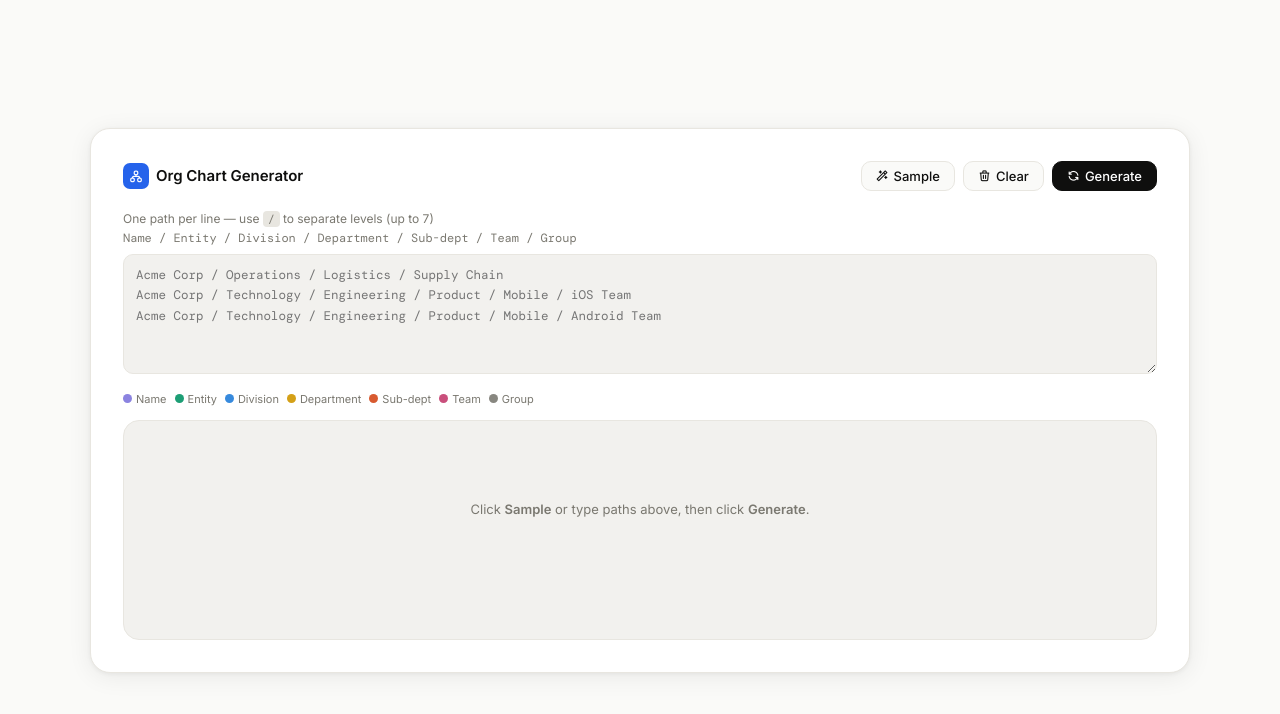
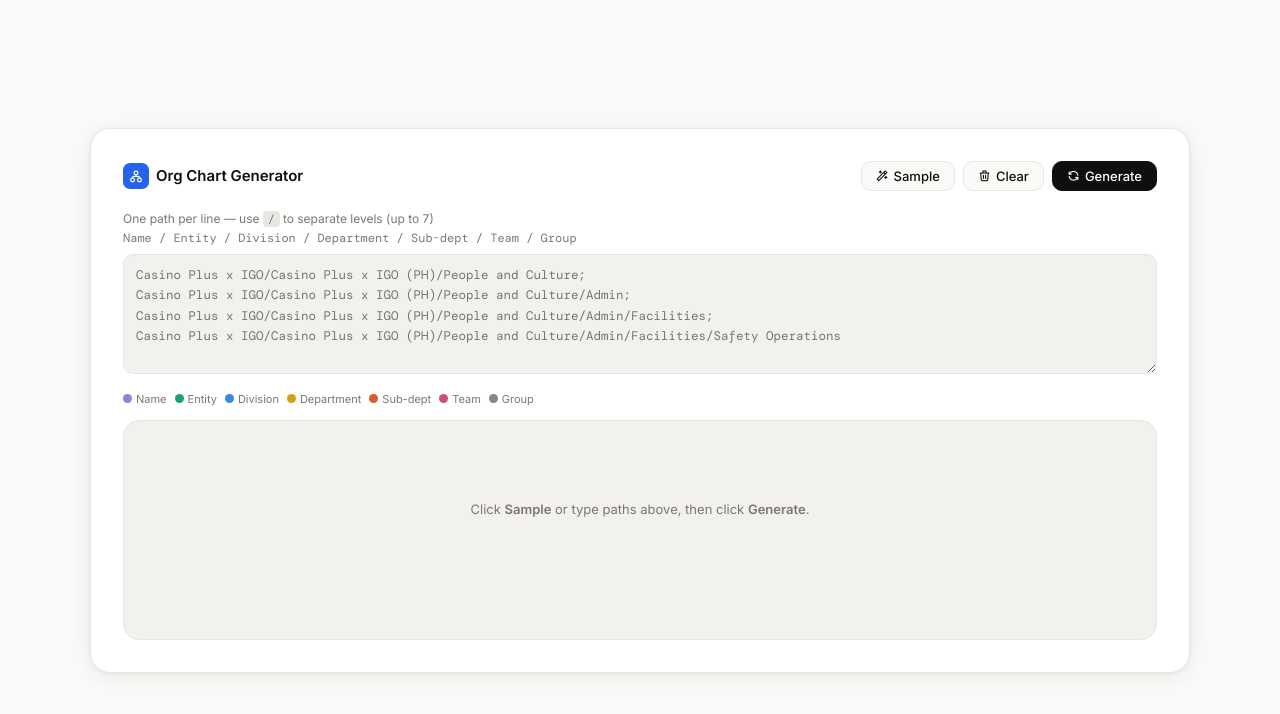
Before and after one commit to LewisIGO/Chart, a plain HTML site: page index.html in a window 1280 px wide. Drawn offline with nearby package versions, Linux system fonts and the light colour scheme.

Commit message:
Update index.html

```diff
--- a/index.html
+++ b/index.html
@@ -155,7 +155,10 @@
   <div class="input-section">
     <div class="hint">One path per line — use <code style="font-family:var(--mono);font-size:11px;background:var(--paper-3);padding:1px 5px;border-radius:4px">/</code> to separate levels (up to 7)</div>
     <div class="hint-path">Name / Entity / Division / Department / Sub-dept / Team / Group</div>
-    <textarea id="input-area" spellcheck="false" placeholder="Acme Corp / Operations / Logistics / Supply Chain&#10;Acme Corp / Technology / Engineering / Product / Mobile / iOS Team&#10;Acme Corp / Technology / Engineering / Product / Mobile / Android Team"></textarea>
+    <textarea id="input-area" spellcheck="false" placeholder="Casino Plus x IGO/Casino Plus x IGO (PH)/People and Culture;
+Casino Plus x IGO/Casino Plus x IGO (PH)/People and Culture/Admin;
+Casino Plus x IGO/Casino Plus x IGO (PH)/People and Culture/Admin/Facilities;
+Casino Plus x IGO/Casino Plus x IGO (PH)/People and Culture/Admin/Facilities/Safety Operations"></textarea>
   </div>
 
   <!-- Legend -->
```
